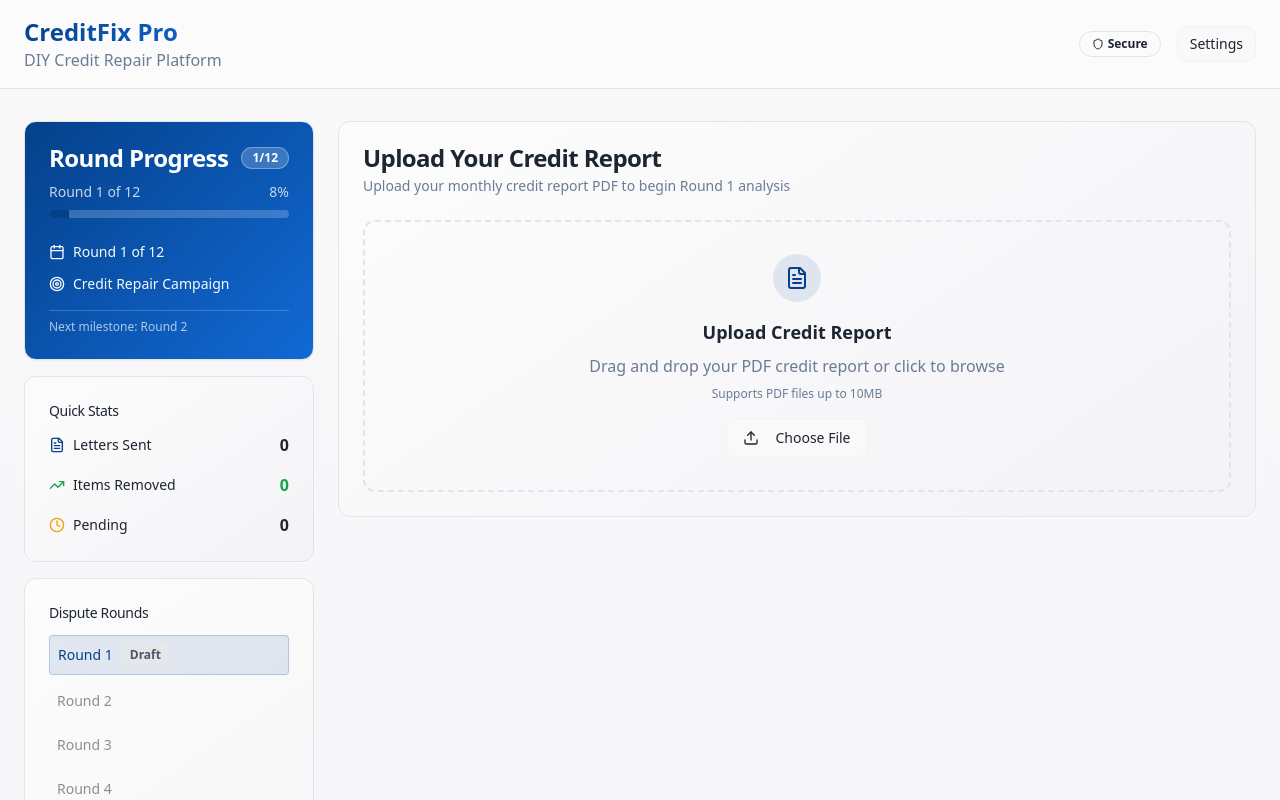
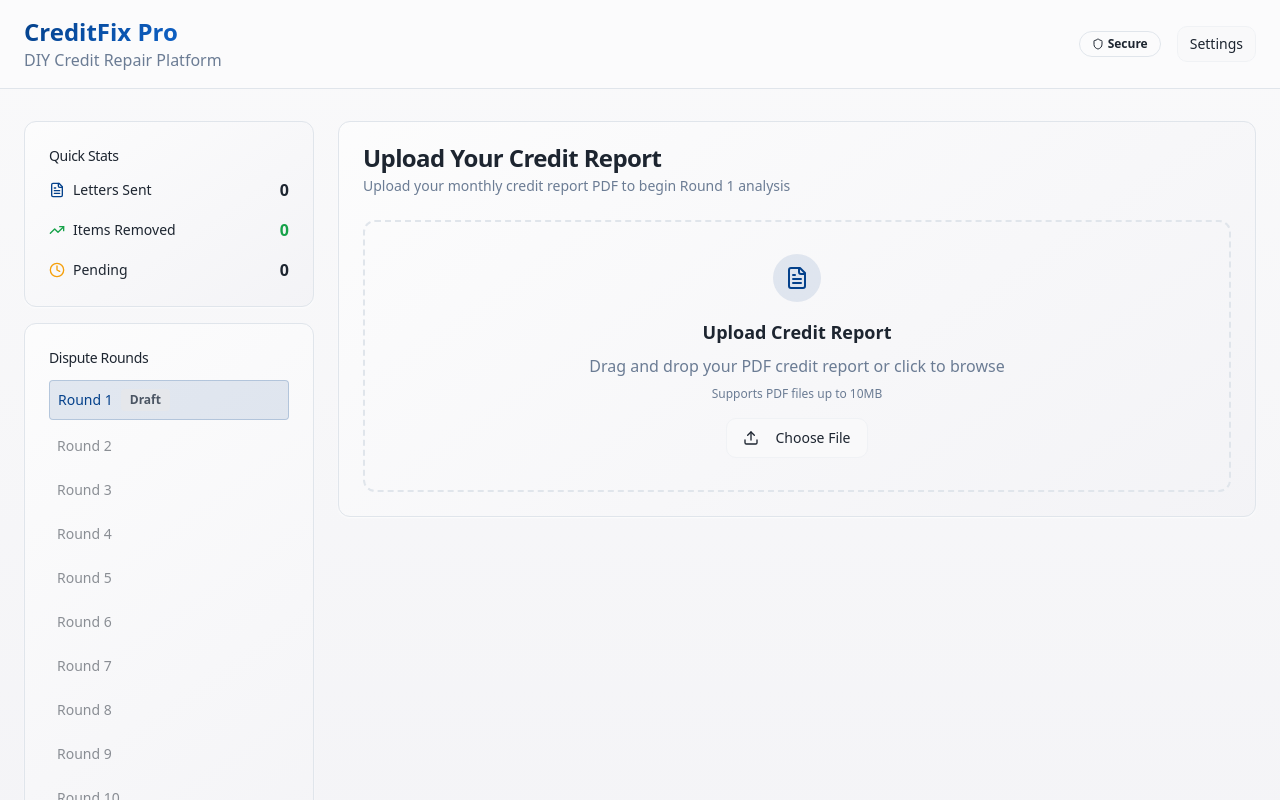
Before and after one commit to alexnaranjo95/report-reclaim-bot, a React (Vite) app: page / in a window 1280 px wide. Shown: the top 800 px of the page. Built offline with nearby package versions, Linux system fonts and the light colour scheme.

Commit message:
Remove Sessions Container
Remove the entire Sessions container from the left-hand side of the page as it is no longer needed.

```diff
--- a/src/components/Dashboard.tsx
+++ b/src/components/Dashboard.tsx
@@ -4,14 +4,13 @@ import { Button } from '@/components/ui/button';
 import { Progress } from '@/components/ui/progress';
 import { Badge } from '@/components/ui/badge';
 import { UploadZone } from './UploadZone';
-import { RoundTracker } from './RoundTracker';
+
 import { DisputeLetterDrafts } from './DisputeLetterDrafts';
 import { CreditAnalysis } from './CreditAnalysis';
 import { FileText, TrendingUp, Shield, Clock, Trash2, Bug } from 'lucide-react';
 import { CreditAnalysisService } from '../services/CreditAnalysisService';
 import { CreditAnalysisResult } from '../types/CreditTypes';
 import { useToast } from '@/hooks/use-toast';
-import { Session, SessionService } from '../services/SessionService';
 
 interface RoundData {
   draft: any;
@@ -222,7 +221,7 @@ export const Dashboard = () => {
         <div className="grid grid-cols-1 lg:grid-cols-4 gap-6">
           {/* Left Sidebar - Progress & Stats */}
           <div className="lg:col-span-1 space-y-4">
-            <RoundTracker currentRound={currentRound} totalRounds={12} />
+
 
             {/* Quick Stats */}
             <Card className="bg-gradient-card shadow-card">
```
